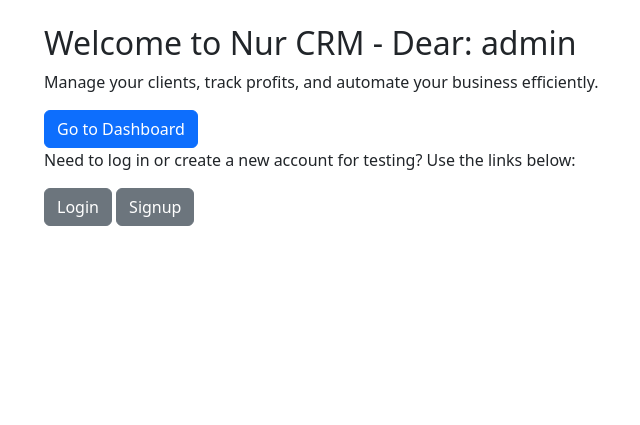
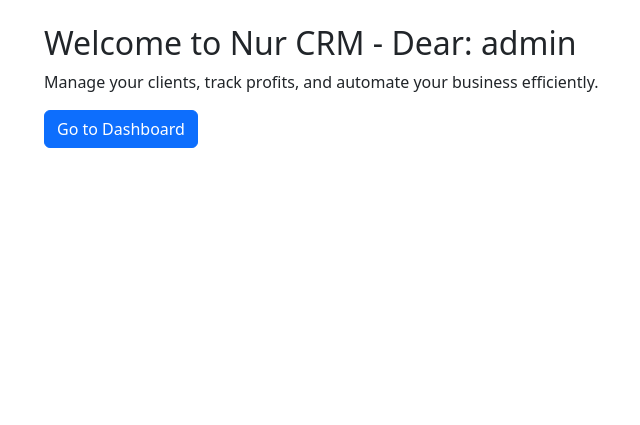
Before and after one commit to siddikmeo7/Barakat-CRM, a Django app: page /nur/ in a window 1280 px wide. Shown: the part 66-491 px from the top of the page, without its empty margins (38-678 px from the left). Run offline with Django 5.2, Linux system fonts and the light colour scheme; a user stored in the database is signed in; data comes from the database, SQL or seed files in the repository; both versions use the stored data as it was after the commit.

Commit message:
Resolving a spcific conflict......

```diff
--- a/templates/main/home.html
+++ b/templates/main/home.html
@@ -6,10 +6,6 @@
     <h2>Welcome to Nur CRM - Dear: <span>{{ user.username }}</span></h2>
     <p>Manage your clients, track profits, and automate your business efficiently.</p>
     <a href="{% url 'dashboard' %}" class="btn btn-primary">Go to Dashboard</a>
-
-    <p>Need to log in or create a new account for testing? Use the links below:</p>
-    <a href="/login/" class="btn btn-secondary">Login</a>
-    <a href="/signup/" class="btn btn-secondary">Signup</a>
 {% else %}
     <h2>Welcome to Nur CRM</h2>
     <p>You are not authenticated! Please log in or sign up to access the system.</p>
```
Also changed, not shown: db.sqlite3.
